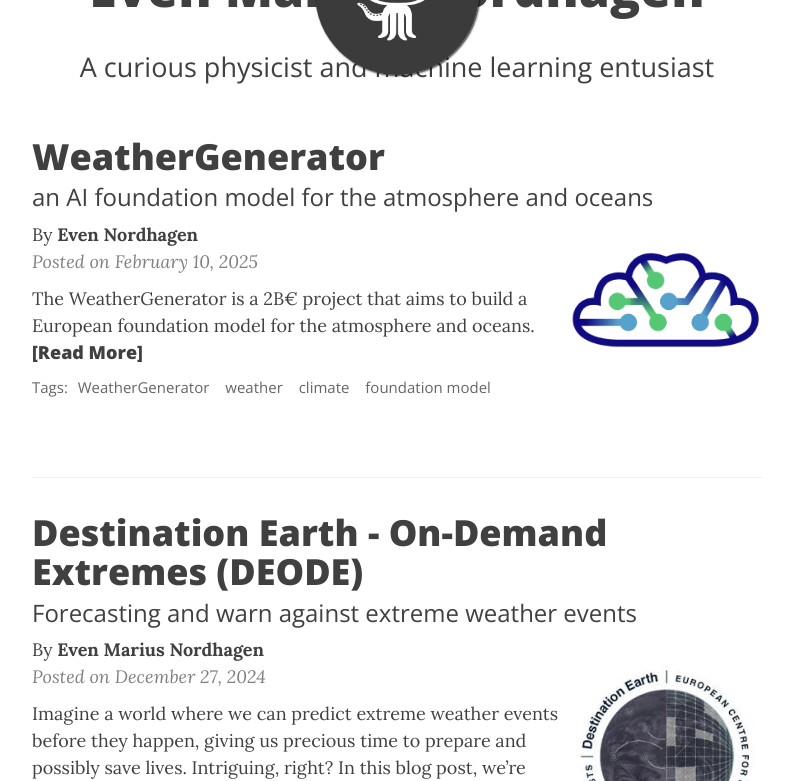
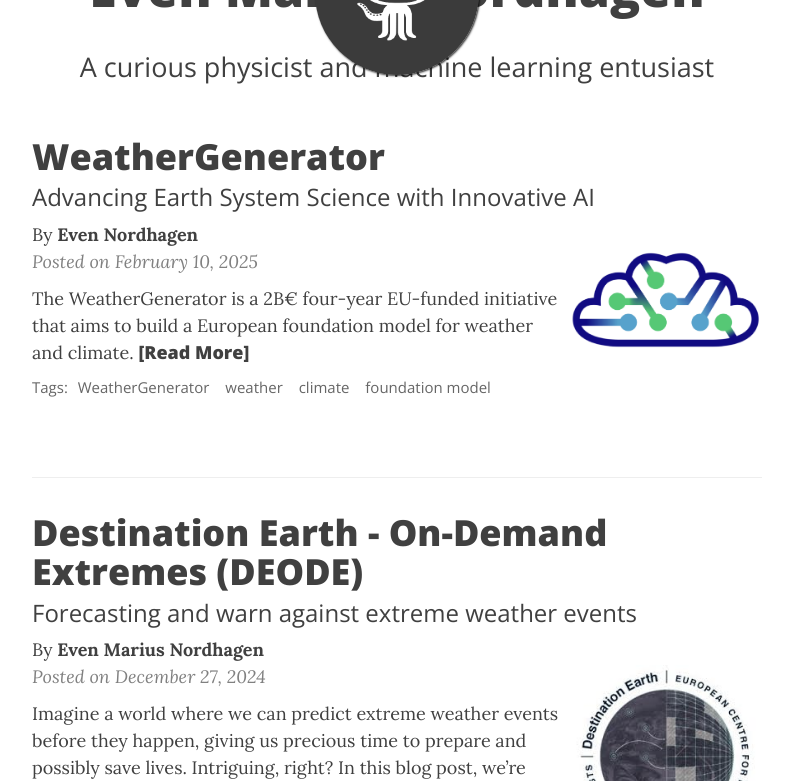
Before and after one commit to evenmn/evenmn.github.io, a Jekyll site: the page built from index.html, in a window 1280 px wide and 900 px high, cut to the strip 119-900 px from the top of the window. Shown: the whole strip, without its empty margins (243-1036 px from the left). Built offline with Jekyll 4.4.1, drawn with Linux system fonts in a browser that asks for light colours; the list of posts is cut into pages by our own code; comment, search, counter and statistics services are not loaded; some of the changed lines change nothing that is shown.

Commit message:
Improved text and cover image for weathergenerator post
Signed-off-by: evenmn <evenmn@fys.uio.no>

```diff
--- a/_posts/2025-02-10-weather-generator.md
+++ b/_posts/2025-02-10-weather-generator.md
@@ -1,8 +1,8 @@
 ---
 layout: post
 title: WeatherGenerator
-subtitle: an AI foundation model for the atmosphere and oceans
-#cover-img: /assets/img/deode_cover.jpeg
+subtitle: Advancing Earth System Science with Innovative AI
+cover-img: /assets/img/weather-generator/weathergenerator_cover.png
 thumbnail-img: /assets/img/weather-generator/weathergenerator_logo.png
 share-img: /assets/img/weather-generator/weathergenerator_logo.png
 gh-repo: evenmn/evenmn.github.io
@@ -13,38 +13,40 @@
 author: Even Nordhagen
 ---
 
-The WeatherGenerator is a 2B€ project that aims to build a European foundation model for the atmosphere and oceans.
+The WeatherGenerator is a 2B€ four-year EU-funded initiative that aims to build a European foundation model for weather and climate.
 
-Today we have separate models for weather, climate, and air pollution. Different of the Earth's subsystems also have different models, such as the atmosphere, surface and ocean. However, they are coupled. What if we could make a foundation model that incorporates all this? Which can rollout based on sparse observations. At the same time as it can use its knowledge to forecast variables that it has never seen before. The WeatherGenerator project aims for all this.
+Today, weather forecasting is a complicated beast that consists of several components. First, observations are fetched from surface measurements, satelites, radars etc ... and assimilated into a grid. Then this grid is used as the initial state of numerical weather prediction (NWP) models to produce predictions. Thereafter, the predictions are typically post-processed before the final forecast is produced. Not only is this entire framework complex and makes development demanding, but it is also slow, requiring hours to produce a medium-range forecast. There is also a myriad of different models, with often specific applications. Some models focus on the atmosphere, some focus on surface variables and other focus of season-to-season forecasting. The WeatherGenerator aims to cover all these applications in one single model.
 
 (some illustration of the weather generator that attracts attention and makes the reader continue reading. Cover illustration should be generated by dall-e)
 
-The WeatherGenerator is an initiative lead by the European Centre for Medium-Range Weather Forecasting (ECMWF), and has received 2.3B€ funding from the European Union's Horizon project over a five years period, starting from February 2025. The project is lead by Peter Dueben and Christian Lessig at ECMWF with 14 member states involved. The proposal got full score form the European Council, witnessing an extremely important project.
+The WeatherGenerator is an initiative coordinated by the European Centre for Medium-Range Weather Forecasting (ECMWF), and has received 2.3B€ funding from the European Union's Horizon project over a four-year period, starting from February 2025. The project is lead by Peter Dueben and Christian Lessig at ECMWF with 14 member states involved. The proposal got full score form the European Council, witnessing an extremely important project.
 
 # What makes the weather generator special?
-We already have quite good models for the weather, ocean and climate. What is so special about this project making it worth 2.3B€? The potential of a foundation model is enormous, as it aims to combine all the different weather models into one model. And at the same time do it better than the state-of-the-art models today. And be able to predict things that is not possible with today's model. One example is to forsee electricity prices in the Nordics, mainly powered by green sources like hydro, wind and solar. Why not just tell the foundation model to output the price prediction directly? The WeatherGenerator will be able to simplify complex pipelines significantly. The project is ambitious, but the upside is huge.
+We already have quite good models for the weather and climate. What is so special about this project making it worth 2.3B€? The potential of a foundation model is enormous, as it aims to combine all the different weather models into one model. And at the same time do it better than the state-of-the-art models today. And be able to predict things that is not possible with today's model. [LESS AMBITIOUS EXAMPLE HERE] One example is to forsee electricity prices in the Nordics, mainly powered by green sources like hydro, wind and solar. Why not just tell the foundation model to output the price prediction directly? The WeatherGenerator will be able to simplify complex pipelines significantly. The project is ambitious, but the upside is huge.
 
-The WeatherGenerator can be compared to recent models for natural language processing (NLP) such as ChatGPT, Gemini and llama. They have partly or entirely replaced a long range of tools and services, including translators, grammar correctors, code linters, personal assistants and much more. Not only do they offer a fast, reliable and easy to use service, but they also outperforms the old methods on many tasks.
+The WeatherGenerator can be compared to recent large language models (LLMs) such as ChatGPT, Gemini and llama. They have partly or entirely replaced a long range of tools and services, including translators, grammar correctors, code linters, personal assistants and much more. Not only do they offer a fast, reliable and easy to use service, but they also outperforms the old methods on many tasks.
 
 There are already some examples on foundation models for weather and climate that proves the concept and demonstrate their capabilities. In particular, Microsoft have developed Aurora [Bodnar et al., 2024], a foundation model for climate, weather and air pollution featuring 1.3 billion parameters trained on diverse data. However, compared to the ORBIT model [Wang et al., 2024], featuring 113 billion parameters, that is a tiny model. Notably, both these models were developed in the United States.
 
 ![WeatherGenerator Applications](/assets/img/weather-generator/weathergenerator_applications.png){: .mx-auto.d-block :}
 *The WeatherGenerator will be able to take reanalysis data, simulation data and observations as inputs, and output predictions, state estimates and high-impact applications. Inputs and outputs can be 100m or 100km, global or local and from the past, present or future with arbitrary temporal resolution.*
 
-## How is it working?
-The recent success of NLPs is greatly powered by advances in machine learning and processing units. The idea is to start from a model with a large degrees of freedom, being very flexible. This model is usually an artificial neural network, as they can be fit to almost anything and we know how to train them. The model is then told to do regression, fitting the model to the desired data. With this training procedure, the essential information from the datasets is stored in the parameters. Large amounts of data requires a large amount of parameters to store the important information, even though the information is densely compressed. In other words, the important information from the training data is stored in the model. This is called pre-training. To be able to fetch useful information from it, a decoder need to be added to get the exact information we need.
+## How does it work?
+The recent success of LLMs is greatly powered by advances in machine learning and processing units. The idea is to start from a model with a large degrees of freedom, being very flexible. This model is usually an artificial neural network, as they can be fit to almost anything and we know how to train them. The model is then told to do regression, fitting the model to the desired data. With this training procedure, the essential information from the datasets is stored in the parameters. Large amounts of data requires a large amount of parameters to store the important information, even though the information is densely compressed. In other words, the important information from the training data is stored in the model. This is called pre-training. To be able to fetch useful information from it, a decoder need to be added to get the exact information we need.
 
-To be able to repeat this for weather forecasting, one needs access to huge amounts of data and computational resources. Fortunately, this is something we do in the weather forecasting community. The idea is to train a large language model (LLM) on large amounts of meteorological and oceanological data, including reanalysis, simulation data and observations from synoptical stations, radars, lidars, satelites and aviation. We will then utilize the EuroHPC computing infrastructures, like LUMI, Leonardo and the upcoming Jupiter clusters, for development, training and testing. I have written about EuroHPC and my experiences eith running on the infrastructure [in a recent post](www.evenmn.github.io/2024-10-27-european-tier-0/).
+To be able to repeat this for weather forecasting, one needs access to huge amounts of data and computational resources. Fortunately, this is something we do in the weather forecasting community. The idea is to train an LLM on large amounts of meteorological data, including reanalysis, simulation data and observations from synoptical stations, radars, lidars, satelites and aviation. We will then utilize the EuroHPC computing infrastructures, like LUMI, Leonardo and the upcoming Jupiter clusters, for development, training and testing. I have written about EuroHPC and my experiences with running on the infrastructure [in a recent post](www.evenmn.github.io/2024-10-27-european-tier-0/).
 
-(LLM illustration)
+![Large Language Models WeatherGenerator Machine Learning Weather Forecasting](/assets/img/weather-generator/llm1.jpg)
+*LLMs rely on a so-called latent space, where...*
 
 Most of today's LLMs are based on a transformer architecture, with a self-attention mechanism. This was for a long time very costly, as the nature of attention made it hard to split up the tasks in small sub-tasks and run them in parallel. A turning point came in 2017, when [highly parallelizable transformers](www.evenmn.github.io) where made available. This made it possible to train LLMs on large infrastructures with thousands of graphics processing units.
 
 (LLM illustration)
 
-Meteorological data is in general extremely sparse and inbalanced. The synoptical stations, radars and lidars on the surface are not evenly distributed, aviation data is mostly at certain altitudes and satelite data is sparse in both space and time. How can we deal with this? The aim for this project is to use representation learning to make the model fill in missing data. The way it works is that we mask the available data and let the model fill in the masks. It is penalized if the masks are incorrectly filled in.
+Meteorological data is in general extremely sparse and inbalanced. The synoptical stations, radars and lidars on the surface are not evenly distributed, aviation data is mostly at certain altitudes and satelite data is sparse in both space and time. How can we deal with this? The aim for this project is to use representation learning to make the model fill in missing data. The way it works is that we mask the available data and let the model fill in the masks. It is penalized if the masks are incorrectly filled in. (masked token representation?)
 
-(representation learning)
+![Representation Learning Masked Token Modelling WeatherGenerator Machine Learning Weather Forecasting](/assets/img/weather-generator/masked_token_modelling.png)
+*Masked token modelling*
 
 The WeatherGenerator is expected to contain up to 100 billion parameters, ...
 
@@ -58,11 +60,13 @@
 (ECMWF leading illustration)
 
 ## Conclusions
-The WeatherGenerator is a project that aims to build the next generation weather forecasting model. This is important to warn against the ever more frequent extreme weather events and secure Europe's position as the leading provider of global weather forecasting. Given the available data and computer resources in Europe, it is likely that we eill be able to do this. The project is funded by the European Union and has a total cost frame of 2.3B$.
+The WeatherGenerator is a project that aims to build the next generation weather forecasting model. This is important to warn against the ever more frequent extreme weather events and secure Europe's position as the leading provider of global weather forecasting. Given the available data and computer resources in Europe, it is likely that we will be able to do this. The project is funded by the European Union and has a total cost frame of 2.3B€.
+
+For more information about the initiative, visit [this ECMWF blog post](https://www.ecmwf.int/en/about/media-centre/news/2024/weathergenerator-project-aims-recast-machine-learning-earth-system).
 
 Feel free to drop a comment or question below if you have thoughts or experiences you'd like to share.
 
-The WeatherGenerator project (grant agreement No. 101187947) is funded by the European Union. Views and opinions expressed are, however, those of the author(s) only and do not necessarily reflect those of the European Union or the Commission. Neither the European Union nor the granting authority can be held responsible for them.
+*The WeatherGenerator project (grant agreement No. 101187947) is funded by the European Union. Views and opinions expressed are, however, those of the author(s) only and do not necessarily reflect those of the European Union or the Commission. Neither the European Union nor the granting authority can be held responsible for them.*
 
 ![Funded by EU](/assets/img/weather-generator/EN-Funded by the EU-POS.png){: .mx-auto.d-block :}
 
```
Also changed, not shown: assets/img/weather-generator/masked_token_modelling.png (added), assets/img/weather-generator/weathergenerator_cover.png (added).
